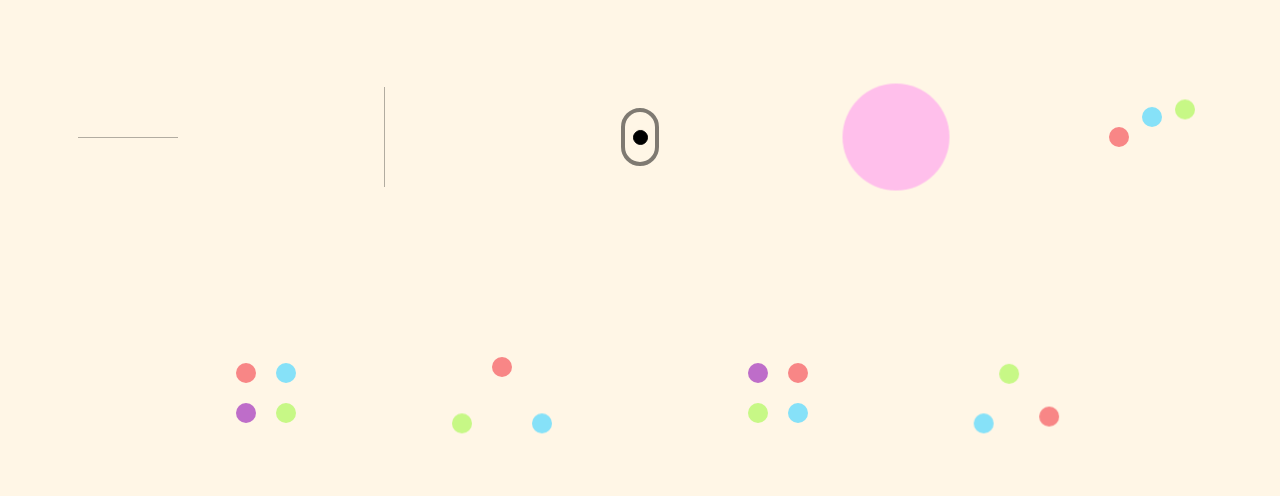
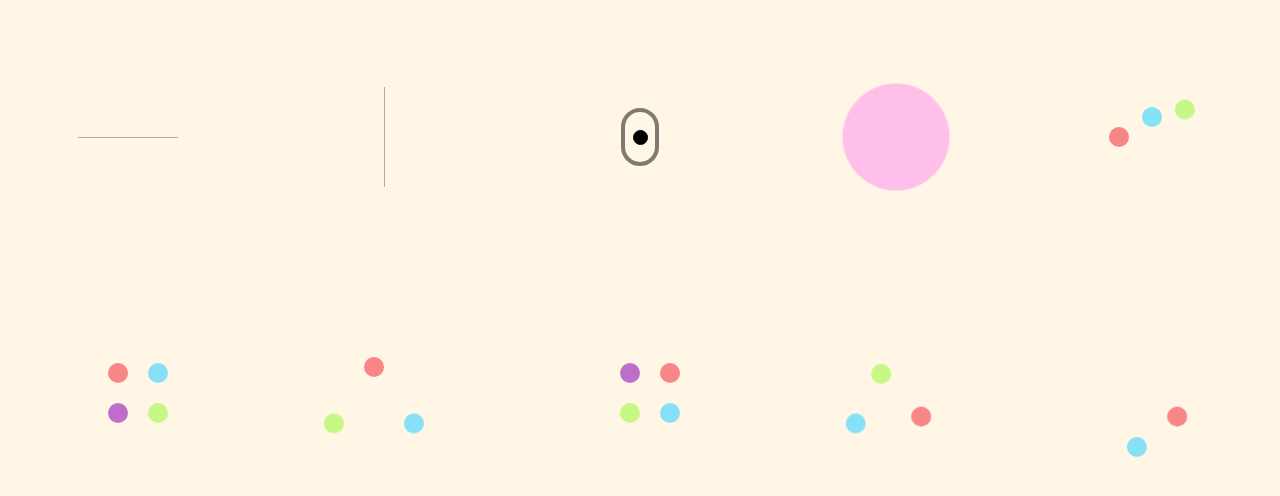
Before and after one commit to apple-lit/keyframe-design, a plain HTML site: page index.html in a window 1280 px wide. Shown: the part 88-584 px from the top of the page. Drawn offline with Linux system fonts and the light colour scheme.

Commit message:
minor update

```diff
--- a/index.html
+++ b/index.html
@@ -72,6 +72,13 @@
         <div class="dot17 color-dot-base"></div>
       </div>
 
+        <div class="box">
+        <div class="dot15 color-dot-base">
+          <div class="dot16 color-dot-base"></div>
+        </div>
+
+      </div>
+
     </div>
   </div>
 </body>
```
